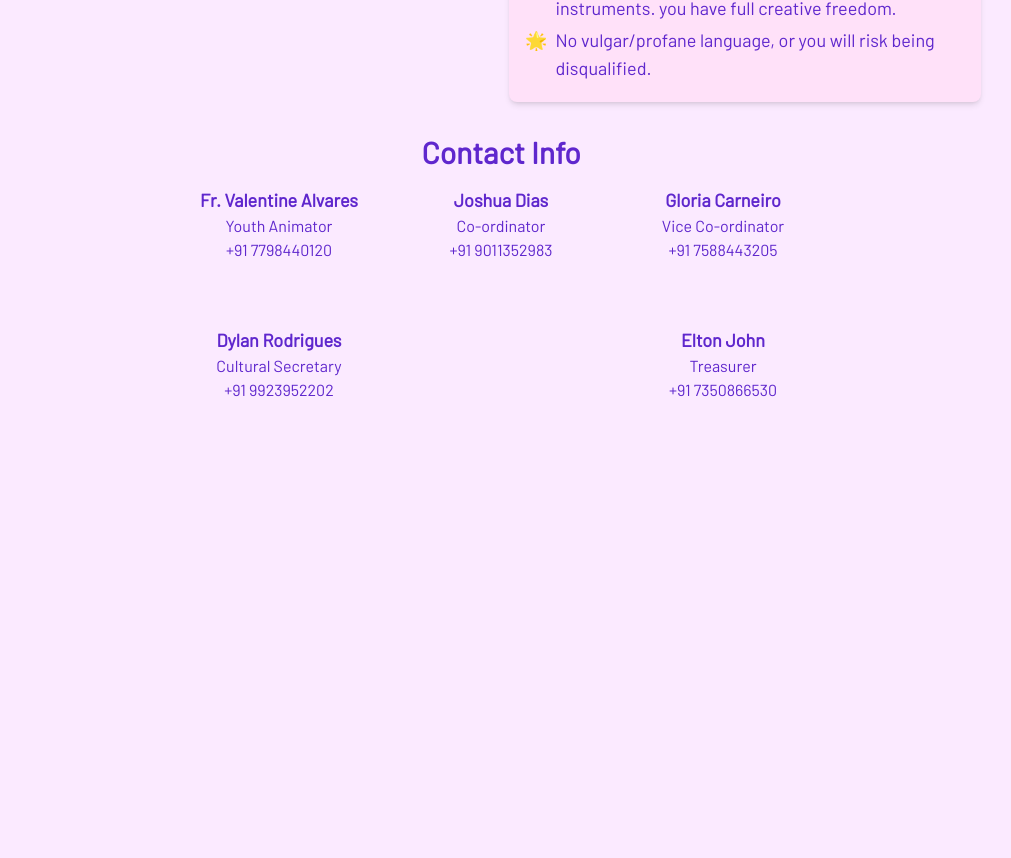
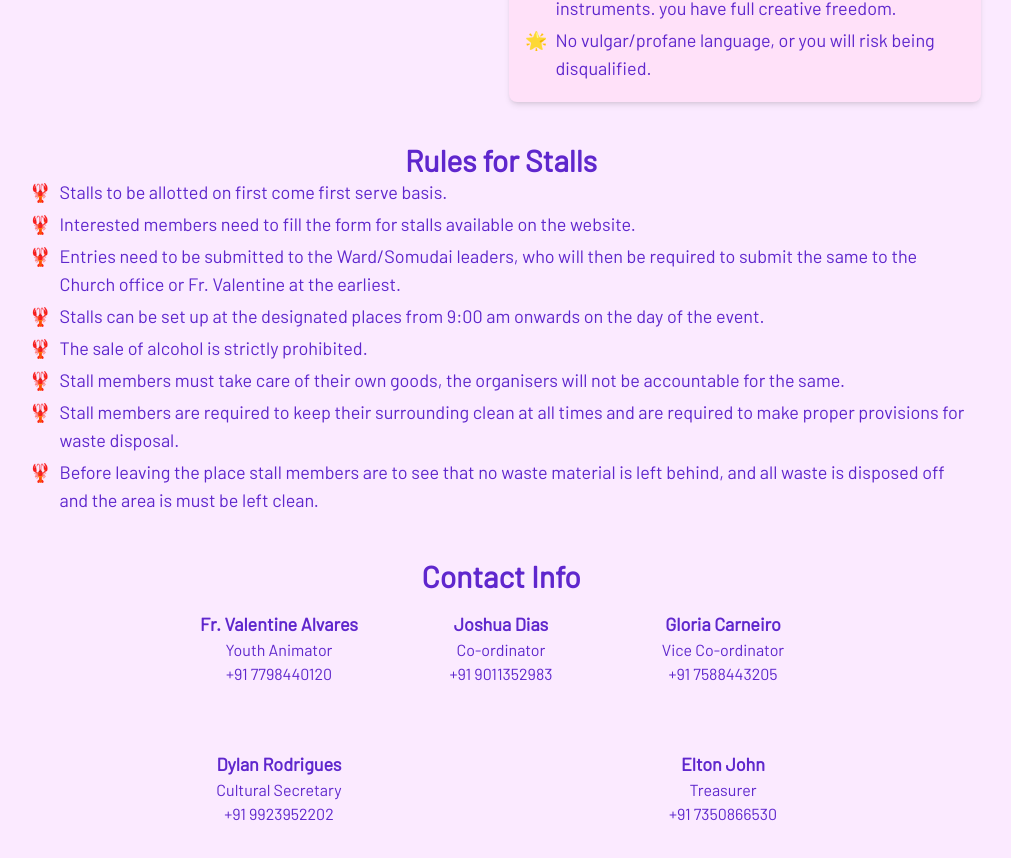
Before and after one commit to reeveboy/re-wards, a Next.js app: page / in a window 1280 px wide. Shown: the part 4590-5448 px from the top of the page, without its empty margins (139-1150 px from the left). Before the commit the page ends 5024 px from the top, so only its background shows below. Built offline with nearby package versions, Linux system fonts and the light colour scheme.

Commit message:
rules for stalls

```diff
--- a/src/pages/index.tsx
+++ b/src/pages/index.tsx
@@ -178,6 +178,17 @@ const games: game[] = [
       "No vulgar/profane language, or you will risk being disqualified.",
     ],
   },
+];
+
+const stalls = [
+  "Stalls to be allotted on first come first serve basis.",
+  "Interested members need to fill the form for stalls available on the website.",
+  "Entries need to be submitted to the Ward/Somudai leaders, who will then be required to submit the same to the Church office or Fr. Valentine at the earliest. ",
+  "Stalls can be set up at the designated places  from 9:00 am onwards on the day of the event.",
+  "The sale of alcohol is strictly prohibited.",
+  "Stall members must take care of their own goods, the organisers will not be accountable for the same.",
+  "Stall members are required to keep their surrounding  clean at all times and  are required to make proper provisions for waste disposal.",
+  "Before leaving  the place  stall members are to see that no waste material is left behind, and all waste is disposed off and the area is must be left clean.",
 ];
 
 type game = {
@@ -407,6 +418,21 @@ const Home: NextPage = () => {
           </div>
         </div>
 
+        <p className="md:p-4"></p>
+
+        <div id="stalls" className="flex flex-col md:w-3/4 p-2">
+          <div className="text-3xl text-center font-bold">Rules for Stalls</div>
+          {stalls.map((rule, index) => (
+            <div
+              className="flex text-sm md:text-lg mb-1 leading-relaxed"
+              key={index}>
+              <div>🦞</div>
+              <p className="p-1"></p>
+              <div>{rule}</div>
+            </div>
+          ))}
+        </div>
+
         <p className="p-4"></p>
 
         <div id="contact" className="flex flex-col w-3/4 items-center">
```
